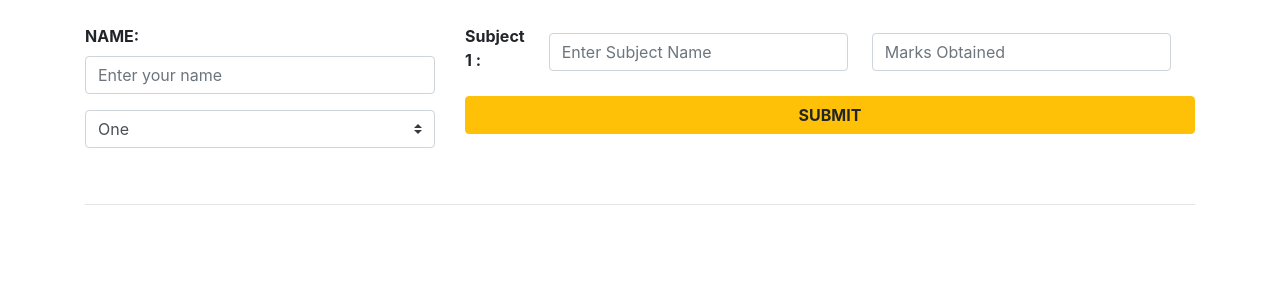
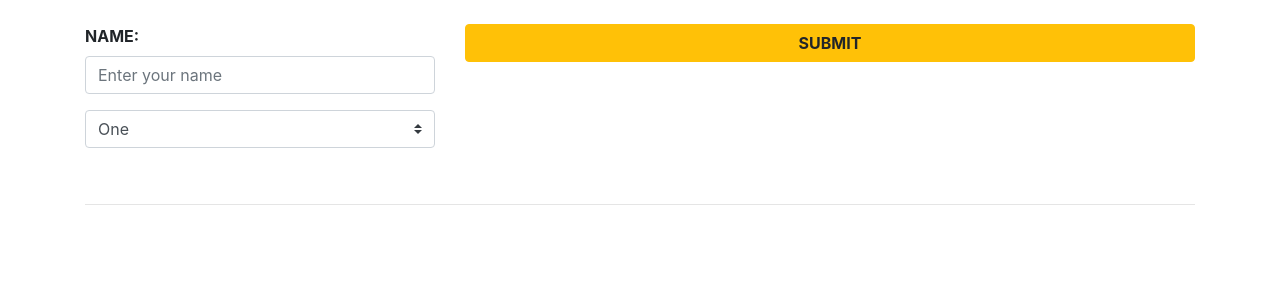
Before and after one commit to muhammadsalif/Marksheet-Mern-Stack, a React (Create React App) app in the folder frontend/: page / in a window 1280 px wide. Shown: the top 300 px of the page. Built offline with nearby package versions, Linux system fonts and the light colour scheme.

Commit message:
Dynamic done.

```diff
--- a/frontend/src/components/Form.jsx
+++ b/frontend/src/components/Form.jsx
@@ -1,39 +1,35 @@
 import React, { useState } from 'react'
 import axios from "axios"
 
-
 export default function Form() {
     const baseUrl = "http://localhost:5000"
-    // let arr = [4];
 
-    let [arr, setArr] = useState([0]);
-    // console.log("arr length", arr.length)
-
-    let [stdName, setStdName] = useState([]);
-    let [obtainedMarks, setObtainedMarks] = useState([]);
-
+    //Local States
+    let [arr, setArr] = useState([]);
+    let [subjects, setSubjects] = useState([]);
     let [response, setResponse] = useState("");
-    console.log("Server reponse ", response)
-
-    console.log("Name ", typeof stdName)
 
     const handleSubmit = async (e) => {
         e.preventDefault();
-        // console.log("Name : ", stdName)
-        console.log("obtainedMarks : ", obtainedMarks)
-        setStdName([])
-        setObtainedMarks([])
-        await axios.post(`${baseUrl}/api/calculate`, [{
-            obtainedMarks: obtainedMarks,
-            name: stdName
-        }])
+
+        await axios.post(`${baseUrl}/api/calculate`, subjects)
             .then((res) => {
                 setResponse(res.data.data.doc)
                 alert(res.data.status)
             })
             .catch((err) => console.log(err.request.response))
     }
-
+    const handleChange = (e, name) => {
+        const key = name.split('_');
+        const sub = [...subjects];
+        if (key[0] == 'key') {
+            sub[key[1]].name = e.target.value
+        }
+        else {
+            sub[key[1]].obtainedMarks = parseInt(e.target.value);
+        }
+        setSubjects(sub);
+    }
     return (
         <div className="container">
             <div className="row d-flex justify-content-center py-4">
@@ -46,14 +42,20 @@ export default function Form() {
                         </div>
                         <div className="form-group">
                             <select placeholder="Total Subject" className="custom-select mr-sm-2" id="inlineFormCustomSelect" onChange={(e) => {
-                                // // console.log(console.log("Selected value", e.target.value))
-
                                 const val = e.target.value;
-
+                                let arrLength = (Array.from(Array(parseInt(val)).keys()))
                                 if (!isNaN(val)) {
+                                    const finalState = [];
+                                    arrLength.map(row => {
+                                        const obj = {
+                                            name: '',
+                                            obtainedMarks: ''
+                                        }
+                                        finalState.push(obj)
+                                    })
+                                    setSubjects(finalState)
                                     setArr(Array.from(Array(parseInt(val)).keys()))
                                 }
-                                // console.log("On change function", e.target.value)
                             }
                             }>
                                 <option value={1}>One</option>
@@ -72,21 +74,21 @@ export default function Form() {
                 {/* Right column */}
                 <div className="col-12 col-md-10 col-lg-8 ">
                     <form onSubmit={handleSubmit}>
-                        {arr.map((obj, ind) =>
-                            <div key={ind} className="form-group d-flex align-items-center">
-                                <label htmlFor="exampleInputEmail1" className="font-weight-bold">Subject {ind + 1 + " :"}</label>
+                        {arr ? arr.map((obj, i) =>
+                            <div key={i} className="form-group d-flex align-items-center">
+                                <label htmlFor="exampleInputEmail1" className="font-weight-bold">Subject {i + 1 + " :"}</label>
                                 <input
-                                    value={stdName}
+                                    value={subjects[i].name}
                                     required
-                                    onChange={(e) => setStdName(e.target.value)} placeholder="Enter subject name" type="name" className="mx-4 form-control text-capitalize" />
+                                    onChange={(e) => handleChange(e, `key_${i}`)} placeholder="Enter subject name" type="name" className="mx-4 form-control text-capitalize" />
                                 <input
-                                    value={obtainedMarks}
+                                    value={subjects[i].obtainedMarks}
                                     required
-                                    onChange={(e) => setObtainedMarks(e.target.value)}
+                                    onChange={(e) => handleChange(e, `val_${i}`)}
                                     placeholder="Marks Obtained" type="number" max="100" className="form-control mr-4" />
                             </div>
                         )
-                        }
+                            : null}
                         <button type="submit" className="btn btn-block btn-warning font-weight-bold text-uppercase">Submit</button>
                     </form>
                 </div>
@@ -99,17 +101,17 @@ export default function Form() {
                         <form>
                             <div className="form-group d-flex align-items-center">
                                 <label htmlFor="exampleInputEmail1" className="font-weight-bold">Maximum Marks Subject:</label>
-                                <input value={response.maxSubject} disabled className="mx-4 form-control" />
-                                <input value={response.maxMarks} className="form-control mr-4" disabled />
+                                <input value={response.maxSubject} disabled className="mx-4 form-control text-capitalize" />
+                                <input value={response.maxMarks} className="text-capitalize form-control mr-4" disabled />
                             </div>
-                            <div className="form-group d-flex align-items-center">
-                                <label htmlFor="exampleInputEmail1" className="font-weight-bold">Minimum Marks Subject:</label>
-                                <input value={response.minSubject} disabled className="mx-4 form-control" />
-                                <input value={response.minMarks} className="form-control mr-4" disabled />
+                            <div className="text-capitalize form-group d-flex align-items-center">
+                                <label htmlFor="exampleInputEmail1" className="text-capitalize font-weight-bold">Minimum Marks Subject:</label>
+                                <input value={response.minSubject} disabled className="text-capitalize mx-4 form-control" />
+                                <input value={response.minMarks} className="text-capitalize form-control mr-4" disabled />
                             </div>
-                            <div className="form-group d-flex align-items-center">
-                                <h5 className="font-weight-bold">Total Percentage:</h5>
-                                <h5 className="ml-2">{response.percentage}%</h5>
+                            <div className="text-capitalize form-group d-flex align-items-center">
+                                <h5 className="text-capitalize font-weight-bold">Total Percentage:</h5>
+                                <h5 className="text-capitalize ml-2">{response.percentage}%</h5>
                             </div>
                         </form>
                         : null}
```
